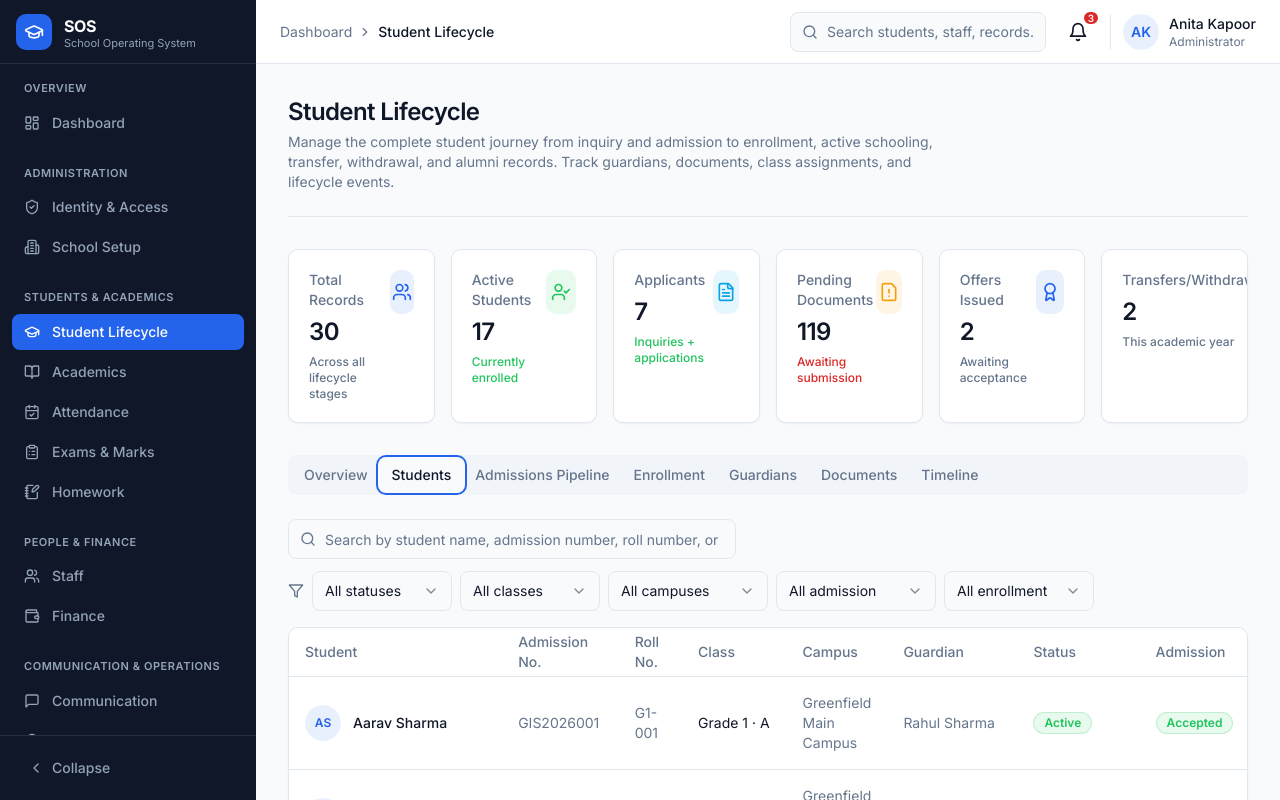
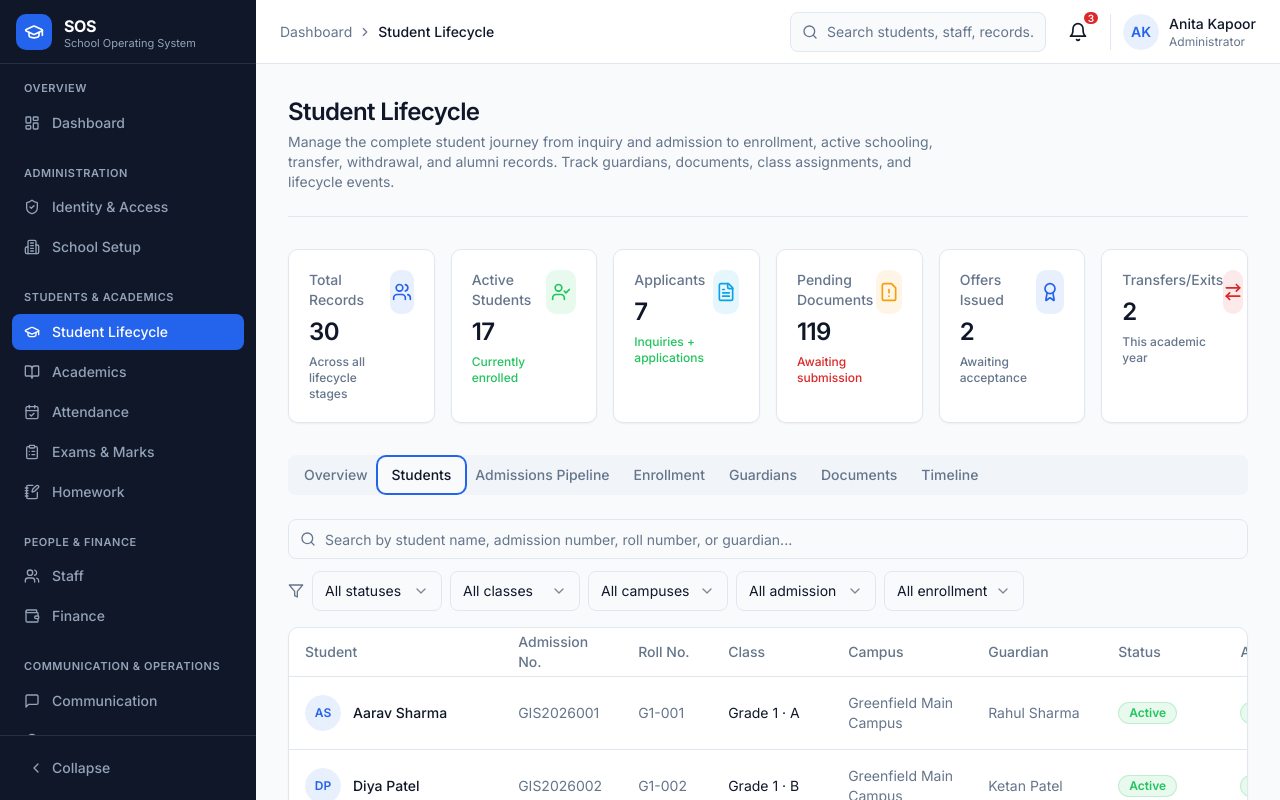
Before and after one commit to saikiran84567/SOSV1, a Next.js app: page /student-lifecycle in a window 1280 px wide. Both pictures are taken after a click on the tab "Students". Built offline with nearby package versions, Linux system fonts and the light colour scheme.

Commit message:
Updated page.tsx

```diff
--- a/app/student-lifecycle/page.tsx
+++ b/app/student-lifecycle/page.tsx
@@ -66,7 +66,7 @@ export default function StudentLifecyclePage() {
       accent: 'primary',
     },
     {
-      label: 'Transfers/Withdrawals',
+      label: 'Transfers/Exits',
       value: String(stats.transfersWithdrawals),
       change: 'This academic year',
       trend: 'neutral',
@@ -87,7 +87,7 @@ export default function StudentLifecyclePage() {
         description="Manage the complete student journey from inquiry and admission to enrollment, active schooling, transfer, withdrawal, and alumni records. Track guardians, documents, class assignments, and lifecycle events."
       />
 
-      <div className="grid gap-4 sm:grid-cols-2 lg:grid-cols-3 xl:grid-cols-6">
+      <div className="grid gap-4 grid-cols-1 sm:grid-cols-2 lg:grid-cols-3 xl:grid-cols-6">
         {statItems.map((stat) => (
           <StatCard key={stat.label} stat={stat} />
         ))}
--- a/domains/student-lifecycle/components/admissions-pipeline-tab.tsx
+++ b/domains/student-lifecycle/components/admissions-pipeline-tab.tsx
@@ -22,7 +22,8 @@ const pipelineStages: AdmissionStatus[] = [
 export function AdmissionsPipelineTab() {
   return (
     <div className="space-y-4">
-      <div className="flex gap-4 overflow-x-auto pb-4 scrollbar-thin">
+      <div className="overflow-x-auto pb-4 scrollbar-thin">
+        <div className="flex gap-4 min-w-max">
         {pipelineStages.map((stage) => {
           const apps = admissionApplications.filter((a) => a.currentStage === stage);
           return (
@@ -95,6 +96,7 @@ export function AdmissionsPipelineTab() {
             </div>
           );
         })}
+        </div>
       </div>
     </div>
   );
--- a/domains/student-lifecycle/components/documents-tab.tsx
+++ b/domains/student-lifecycle/components/documents-tab.tsx
@@ -112,14 +112,16 @@ export function DocumentsTab() {
         </Card>
         <Card>
           <CardContent className="p-4">
-            <p className="text-sm text-muted-foreground">Submitted (pending verification)</p>
+            <p className="text-sm text-muted-foreground">Pending Verification</p>
             <p className="text-2xl font-semibold text-info mt-1">{totalSubmitted}</p>
+            <p className="text-xs text-muted-foreground mt-1">Submitted, awaiting review</p>
           </CardContent>
         </Card>
         <Card>
           <CardContent className="p-4">
             <p className="text-sm text-muted-foreground">Not Submitted</p>
             <p className="text-2xl font-semibold text-warning mt-1">{totalPending}</p>
+            <p className="text-xs text-muted-foreground mt-1">Required docs still missing</p>
           </CardContent>
         </Card>
       </div>
--- a/domains/student-lifecycle/components/student-profile-drawer.tsx
+++ b/domains/student-lifecycle/components/student-profile-drawer.tsx
@@ -69,7 +69,7 @@ export function StudentProfileDrawer({
           <SheetTitle className="sr-only">{student.displayName}</SheetTitle>
         </SheetHeader>
 
-        <div className="mt-2 space-y-6">
+        <div className="mt-2 space-y-6 pb-8">
           {/* Identity header */}
           <div className="flex items-start gap-4">
             <Avatar className="h-16 w-16">
--- a/domains/student-lifecycle/components/students-tab.tsx
+++ b/domains/student-lifecycle/components/students-tab.tsx
@@ -156,19 +156,19 @@ export function StudentsTab({ onSelectStudent }: StudentsTabProps) {
     <div className="space-y-4">
       {/* Filters */}
       <div className="flex flex-col gap-3">
-        <div className="relative">
+        <div className="relative w-full">
           <Search className="absolute left-3 top-1/2 h-4 w-4 -translate-y-1/2 text-muted-foreground" />
           <Input
             placeholder="Search by student name, admission number, roll number, or guardian..."
             value={search}
             onChange={(e) => setSearch(e.target.value)}
-            className="pl-9 max-w-md"
+            className="pl-9"
           />
         </div>
         <div className="flex items-center gap-2 flex-wrap">
           <Filter className="h-4 w-4 text-muted-foreground shrink-0" />
           <Select value={statusFilter} onValueChange={setStatusFilter}>
-            <SelectTrigger className="w-[140px]">
+            <SelectTrigger className="w-[130px]">
               <SelectValue placeholder="All statuses" />
             </SelectTrigger>
             <SelectContent>
@@ -179,7 +179,7 @@ export function StudentsTab({ onSelectStudent }: StudentsTabProps) {
             </SelectContent>
           </Select>
           <Select value={classFilter} onValueChange={setClassFilter}>
-            <SelectTrigger className="w-[140px]">
+            <SelectTrigger className="w-[130px]">
               <SelectValue placeholder="All classes" />
             </SelectTrigger>
             <SelectContent>
@@ -190,7 +190,7 @@ export function StudentsTab({ onSelectStudent }: StudentsTabProps) {
             </SelectContent>
           </Select>
           <Select value={campusFilter} onValueChange={setCampusFilter}>
-            <SelectTrigger className="w-[160px]">
+            <SelectTrigger className="w-[140px]">
               <SelectValue placeholder="All campuses" />
             </SelectTrigger>
             <SelectContent>
@@ -201,8 +201,8 @@ export function StudentsTab({ onSelectStudent }: StudentsTabProps) {
             </SelectContent>
           </Select>
           <Select value={admissionFilter} onValueChange={setAdmissionFilter}>
-            <SelectTrigger className="w-[160px]">
-              <SelectValue placeholder="Admission status" />
+            <SelectTrigger className="w-[140px]">
+              <SelectValue placeholder="Admission" />
             </SelectTrigger>
             <SelectContent>
               <SelectItem value="all">All admission</SelectItem>
@@ -212,8 +212,8 @@ export function StudentsTab({ onSelectStudent }: StudentsTabProps) {
             </SelectContent>
           </Select>
           <Select value={enrollmentFilter} onValueChange={setEnrollmentFilter}>
-            <SelectTrigger className="w-[150px]">
-              <SelectValue placeholder="Enrollment status" />
+            <SelectTrigger className="w-[140px]">
+              <SelectValue placeholder="Enrollment" />
             </SelectTrigger>
             <SelectContent>
               <SelectItem value="all">All enrollment</SelectItem>
@@ -235,19 +235,19 @@ export function StudentsTab({ onSelectStudent }: StudentsTabProps) {
         <Card>
           <CardContent className="p-0">
             <div className="overflow-x-auto">
-              <Table>
+              <Table className="min-w-[900px]">
                 <TableHeader>
                   <TableRow>
-                    <TableHead>Student</TableHead>
-                    <TableHead className="hidden md:table-cell">Admission No.</TableHead>
-                    <TableHead className="hidden lg:table-cell">Roll No.</TableHead>
-                    <TableHead className="hidden md:table-cell">Class</TableHead>
-                    <TableHead className="hidden lg:table-cell">Campus</TableHead>
-                    <TableHead className="hidden xl:table-cell">Guardian</TableHead>
-                    <TableHead>Status</TableHead>
-                    <TableHead className="hidden lg:table-cell">Admission</TableHead>
-                    <TableHead className="hidden xl:table-cell">Enrollment</TableHead>
-                    <TableHead className="hidden lg:table-cell">Updated</TableHead>
+                    <TableHead className="min-w-[180px]">Student</TableHead>
+                    <TableHead className="hidden md:table-cell min-w-[120px]">Admission No.</TableHead>
+                    <TableHead className="hidden lg:table-cell min-w-[90px]">Roll No.</TableHead>
+                    <TableHead className="hidden md:table-cell min-w-[120px]">Class</TableHead>
+                    <TableHead className="hidden lg:table-cell min-w-[140px]">Campus</TableHead>
+                    <TableHead className="hidden xl:table-cell min-w-[130px]">Guardian</TableHead>
+                    <TableHead className="min-w-[90px]">Status</TableHead>
+                    <TableHead className="hidden lg:table-cell min-w-[110px]">Admission</TableHead>
+                    <TableHead className="hidden xl:table-cell min-w-[100px]">Enrollment</TableHead>
+                    <TableHead className="hidden lg:table-cell min-w-[90px]">Updated</TableHead>
                     <TableHead className="w-[50px]"></TableHead>
                   </TableRow>
                 </TableHeader>
```
